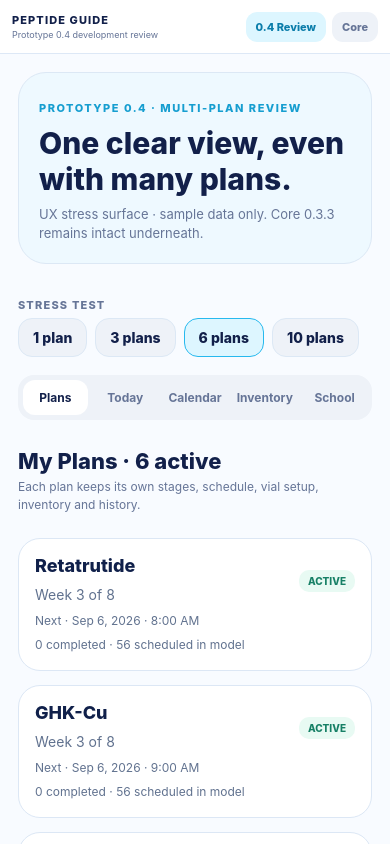
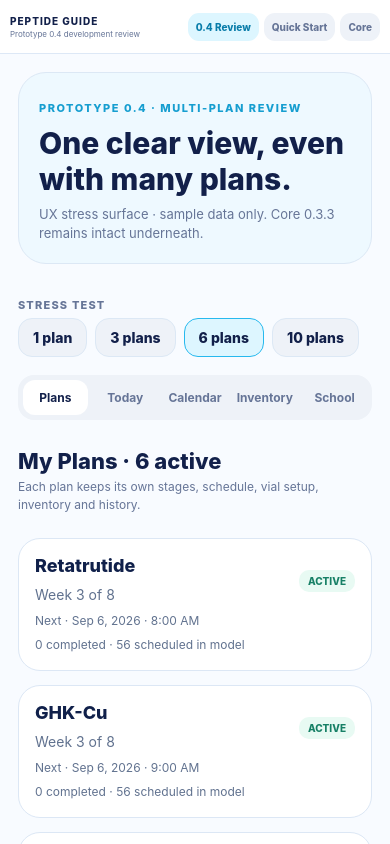
Before and after one commit to stevemalin/peptide-planner-app, a React Native app in the folder app/: screen / in a window 390 px wide. Built offline with nearby package versions, Linux system fonts and the light colour scheme.

Commit message:
0.4: expose School quick-start in review shell

```diff
--- a/app/AppV04.tsx
+++ b/app/AppV04.tsx
@@ -2,16 +2,22 @@ import React,{useState}from'react';
 import{View,Text,Pressable,StyleSheet}from'react-native';
 import App03 from'./App';
 import MultiPlanLab from'./src/MultiPlanLab';
+import SchoolBasicsReview from'./src/SchoolBasicsReview';
 
+type Mode='review'|'basics'|'core';
 export default function AppV04(){
- const [mode,setMode]=useState<'review'|'core'>('review');
+ const [mode,setMode]=useState<Mode>('review');
+ const choices:{key:Mode;label:string;a11y:string}[]=[
+  {key:'review',label:'0.4 Review',a11y:'Open 0.4 review'},
+  {key:'basics',label:'Quick Start',a11y:'Open Pep School quick start'},
+  {key:'core',label:'Core',a11y:'Open 0.3.3 core'}
+ ];
  return <View style={s.root}>
   <View style={s.switcher}>
    <View style={{flex:1}}><Text style={s.brand}>PEPTIDE GUIDE</Text><Text style={s.meta}>Prototype 0.4 development review</Text></View>
-   <Pressable accessibilityRole="button" accessibilityLabel="Open 0.4 review" onPress={()=>setMode('review')} style={[s.button,mode==='review'&&s.on]}><Text style={[s.buttonText,mode==='review'&&s.onText]}>0.4 Review</Text></Pressable>
-   <Pressable accessibilityRole="button" accessibilityLabel="Open 0.3.3 core" onPress={()=>setMode('core')} style={[s.button,mode==='core'&&s.on]}><Text style={[s.buttonText,mode==='core'&&s.onText]}>Core</Text></Pressable>
+   {choices.map(choice=><Pressable key={choice.key} accessibilityRole="button" accessibilityLabel={choice.a11y} onPress={()=>setMode(choice.key)} style={[s.button,mode===choice.key&&s.on]}><Text style={[s.buttonText,mode===choice.key&&s.onText]}>{choice.label}</Text></Pressable>)}
   </View>
-  <View style={s.body}>{mode==='review'?<MultiPlanLab/>:<App03/>}</View>
+  <View style={s.body}>{mode==='review'?<MultiPlanLab/>:mode==='basics'?<SchoolBasicsReview/>:<App03/>}</View>
  </View>
 }
-const s=StyleSheet.create({root:{flex:1,backgroundColor:'#fff'},body:{flex:1},switcher:{minHeight:54,paddingHorizontal:12,paddingVertical:7,flexDirection:'row',alignItems:'center',gap:6,borderBottomWidth:1,borderBottomColor:'#DDE8F6',backgroundColor:'#fff'},brand:{fontSize:11,fontWeight:'800',letterSpacing:1.1,color:'#12204A'},meta:{fontSize:9,color:'#667597',marginTop:2},button:{paddingHorizontal:10,paddingVertical:8,borderRadius:11,backgroundColor:'#EEF2F8'},on:{backgroundColor:'#DDF6FF'},buttonText:{fontSize:11,fontWeight:'800',color:'#667597'},onText:{color:'#0A7DAA'}});
+const s=StyleSheet.create({root:{flex:1,backgroundColor:'#fff'},body:{flex:1},switcher:{minHeight:54,paddingHorizontal:10,paddingVertical:7,flexDirection:'row',alignItems:'center',gap:5,borderBottomWidth:1,borderBottomColor:'#DDE8F6',backgroundColor:'#fff'},brand:{fontSize:10,fontWeight:'800',letterSpacing:1,color:'#12204A'},meta:{fontSize:8,color:'#667597',marginTop:2},button:{paddingHorizontal:8,paddingVertical:8,borderRadius:11,backgroundColor:'#EEF2F8'},on:{backgroundColor:'#DDF6FF'},buttonText:{fontSize:10,fontWeight:'800',color:'#667597'},onText:{color:'#0A7DAA'}});
```
